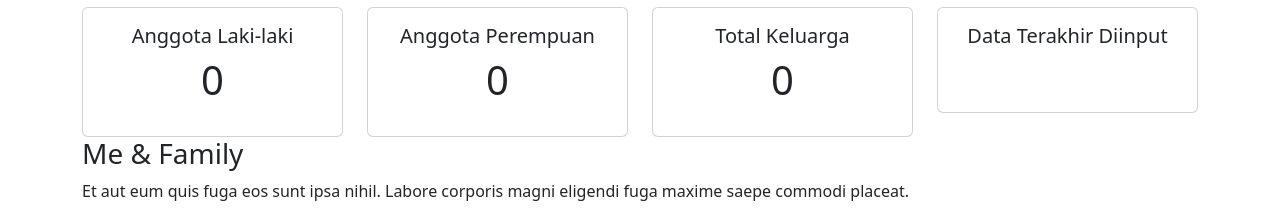
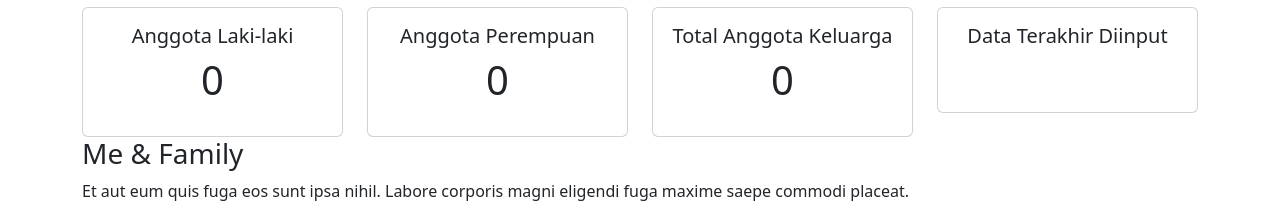
Before and after one commit to bagusprasojo/ahmadifamily-ssas, a Django app: page / in a window 1280 px wide. Shown: the part 1173-1391 px from the top of the page. Run offline with Django 4.2, Linux system fonts and the light colour scheme; data that the repository does not hold is empty; some libraries are stand-ins or nearby versions.

Commit message:
update caption statistik

```diff
--- a/templates/home.html
+++ b/templates/home.html
@@ -243,7 +243,7 @@
         <div class="col-md-3">
           <div class="card">
             <div class="card-body">
-              <h5>Total Keluarga</h5>
+              <h5>Total Anggota Keluarga</h5>
               <p class="display-6">{{ total_keluarga }}</p>
             </div>
           </div>
```
